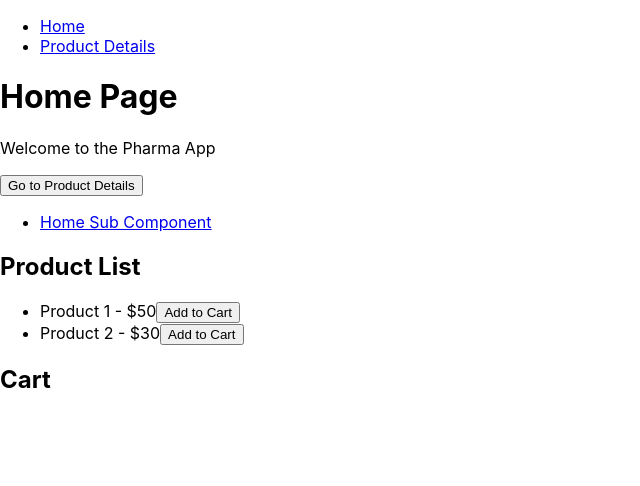
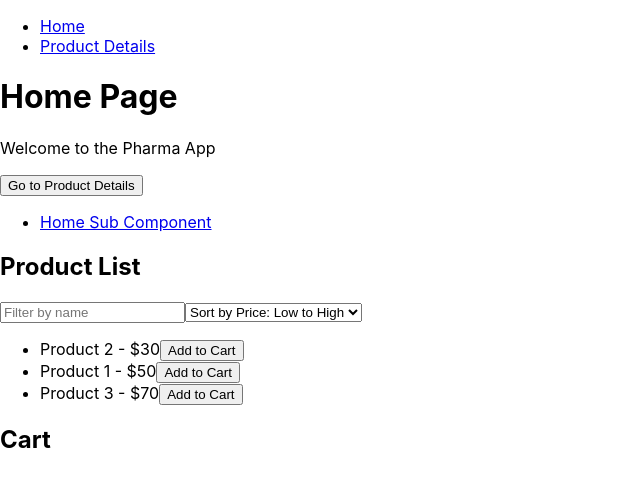
Before and after one commit to poojakulkarniWai/PharmaApplication, a React (Create React App) app: page / in a window 1280 px wide. Shown: the top 486 px of the page, without its empty margins (0-640 px from the left). Built offline with nearby package versions, Linux system fonts and the light colour scheme.

Commit message:
Implement sorting

```diff
--- a/src/components/ProductList.js
+++ b/src/components/ProductList.js
@@ -1,16 +1,37 @@
+// src/components/ProductList.js
 import React, { useState } from 'react';
 
 const ProductList = ({ addToCart }) => {
   const [products] = useState([
     { id: 1, name: 'Product 1', price: 50 },
     { id: 2, name: 'Product 2', price: 30 },
+    { id: 3, name: 'Product 3', price: 70 },
   ]);
+
+  const [filter, setFilter] = useState('');
+  const [sort, setSort] = useState('price-asc');
+
+  const filteredProducts = products
+    .filter(product => product.name.toLowerCase().includes(filter.toLowerCase()))
+    .sort((a, b) => (sort === 'price-asc' ? a.price - b.price : b.price - a.price));
 
   return (
     <div>
       <h2>Product List</h2>
+      <div>
+        <input
+          type="text"
+          placeholder="Filter by name"
+          value={filter}
+          onChange={(e) => setFilter(e.target.value)}
+        />
+        <select value={sort} onChange={(e) => setSort(e.target.value)}>
+          <option value="price-asc">Sort by Price: Low to High</option>
+          <option value="price-desc">Sort by Price: High to Low</option>
+        </select>
+      </div>
       <ul>
-        {products.map(product => (
+        {filteredProducts.map(product => (
           <li key={product.id}>
             {product.name} - ${product.price}
             <button onClick={() => addToCart(product)}>Add to Cart</button>
```
